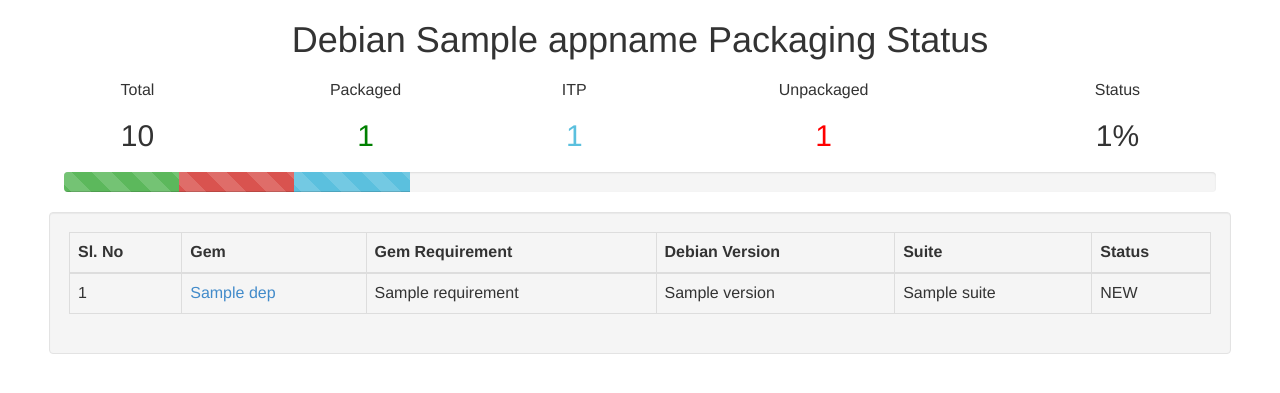
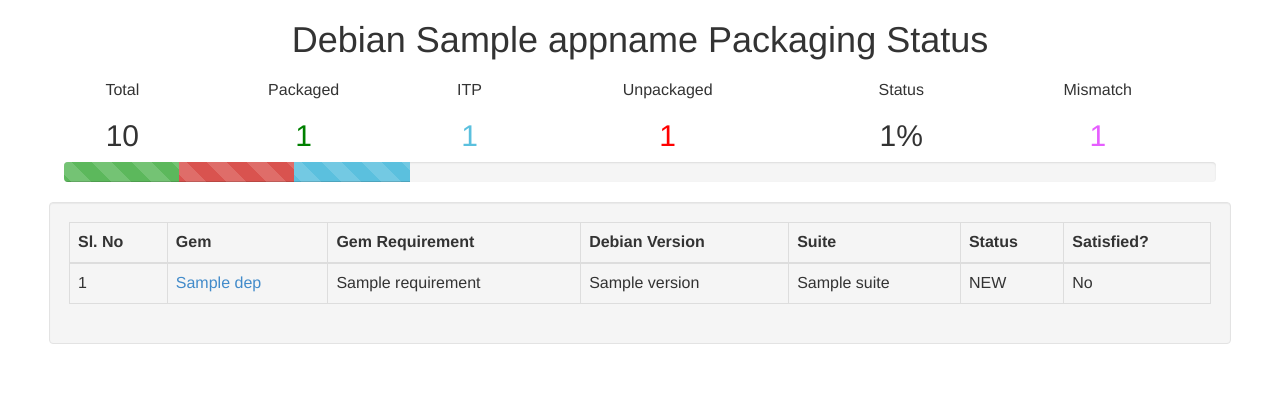
Before and after one commit to balasankarc/gemdeps_service, a Flask app: template gemdeps/templates/status.html in a window 1280 px wide. Shown: the part 52-445 px from the top of the page. Run offline with Flask 2, Linux system fonts and the light colour scheme; the template is opened without the code that fills it: most values are stand-ins (such as "Sample title", 1, 10 or a date in 2020); some libraries are stand-ins or nearby versions.

Commit message:
Add mismatch count

```diff
--- a/gemdeps/templates/status.html
+++ b/gemdeps/templates/status.html
@@ -77,6 +77,9 @@ $(function() {
 .cyan {
     background-color: #5BC0DE;
 }
+.violet {
+    background-color: rgba(230, 94, 255,0.5);
+}
         </style>
 
     </head>
@@ -91,13 +94,15 @@ $(function() {
                     <td>ITP</td>
                     <td>Unpackaged</td>
                     <td>Status</td>
+                    <td>Mismatch</td>
                 </tr>
                 <tr>
-                    <td><h2>{{total}}<h2></td>
-                    <td style="color:green"><h2>{{packaged_count}}<h2></td>
-                    <td style="color:#5BC0DE"><h2>{{itp_count}}<h2></td>
-                    <td style="color:red"><h2>{{unpackaged_count}}<h2></td>
-                    <td><h2>{{percent_complete}}%<h2></td>
+                    <td><h2>{{total}}</h2></td>
+                    <td style="color:green"><h2>{{packaged_count}}</h2></td>
+                    <td style="color:#5BC0DE"><h2>{{itp_count}}</h2></td>
+                    <td style="color:red"><h2>{{unpackaged_count}}</h2></td>
+                    <td><h2>{{percent_complete}}%</h2></td>
+                    <td style="color:#E65EFF"><h2>{{mismatch_count}}</h2></td>
                 </tr>
             </table>
             <div class="progress progress-striped active">
@@ -115,6 +120,7 @@ $(function() {
                             <th>Debian Version</th>
                             <th>Suite</th>
                             <th>Status</th>
+                            <th>Satisfied?</th>
                         </tr>
                     </thead>
                     {% set count = 1 %}
@@ -127,6 +133,12 @@ $(function() {
                         <td>{{ dep.version }}</td>
                         <td>{{ dep.suite }}</td>
                         <td>{{ dep.status }}</td>
+                        {%if dep.satisfied == True %}
+                            <td>Yes</td>
+                        {% else %}
+                            <td>No</td>
+                        {% endif %}
+
                     </tr>
                     {% endfor %}
                 </table>
--- a/gemdeps/views.py
+++ b/gemdeps/views.py
@@ -57,6 +57,7 @@ def status(appname):
     unpackaged_count = 0
     itp_count = 0
     total = 0
+    mismatch = 0
     final_list = []
     for i in deps:
         if i['name'] in ignore_list:
@@ -69,6 +70,8 @@ def status(appname):
                 itp_count += 1
             else:
                 unpackaged_count += 1
+            if i['satisfied'] == False:
+                mismatch += 1
     total = len(final_list)
     print total
     percent_complete = (packaged_count * 100) / total
@@ -78,6 +81,7 @@ def status(appname):
                            packaged_count=packaged_count,
                            unpackaged_count=unpackaged_count,
                            itp_count=itp_count,
+                           mismatch_count=mismatch,
                            total=total,
                            percent_complete=percent_complete
                            )
```
